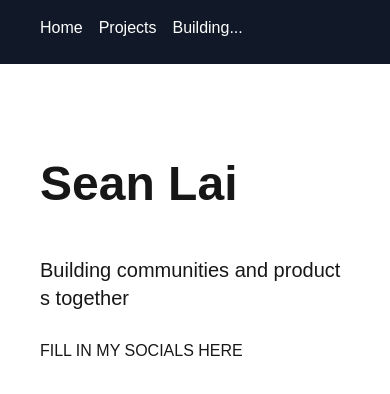
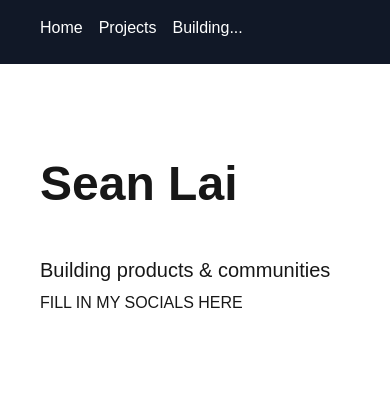
Before and after one commit to sean-lai-sh/2025_portfolio, a Next.js app: page / in a window 390 px wide. Shown: the top 394 px of the page. Built offline with nearby package versions, Linux system fonts and the light colour scheme.

Commit message:
fixed them mobile behavior for the split text effect

```diff
--- a/components/hero.tsx
+++ b/components/hero.tsx
@@ -1,3 +1,4 @@
+'use client';
 import React from 'react'
 import AnimatedText from './animatedtext'
 const Hero = () => {
@@ -42,6 +43,17 @@ const Hero = () => {
         },
       };
 
+  const taglineText = () =>{
+    const {innerHeight, innerWidth} = window;
+    // if small remove the "together"
+    if(innerWidth < 780){
+      return "Building products & communities"
+    }else{
+      return "Building products & communities together"
+    }
+    // else tdo the entire thing
+  }
+
   return (
     <div>
         <h1 className="mt-40 text-5xl pb-10 font-bold">
@@ -50,13 +62,13 @@ const Hero = () => {
             containerVariants={titleContainerVar}
             charVariants={titleCharVar}/>
         </h1>
-        <h2 className="text-xl pb-5">
+        <h2 className="text-xl">
             <AnimatedText
-            text="Building communities and products together"
+            text={taglineText()}
             containerVariants={subtextContainerVar}
             charVariants={subtextCharVar}/>
         </h2>
-        <div className="w-full">
+        <div className="w-full min-h-[10vh]">
           FILL IN MY SOCIALS HERE
         </div>
     </div>
```
